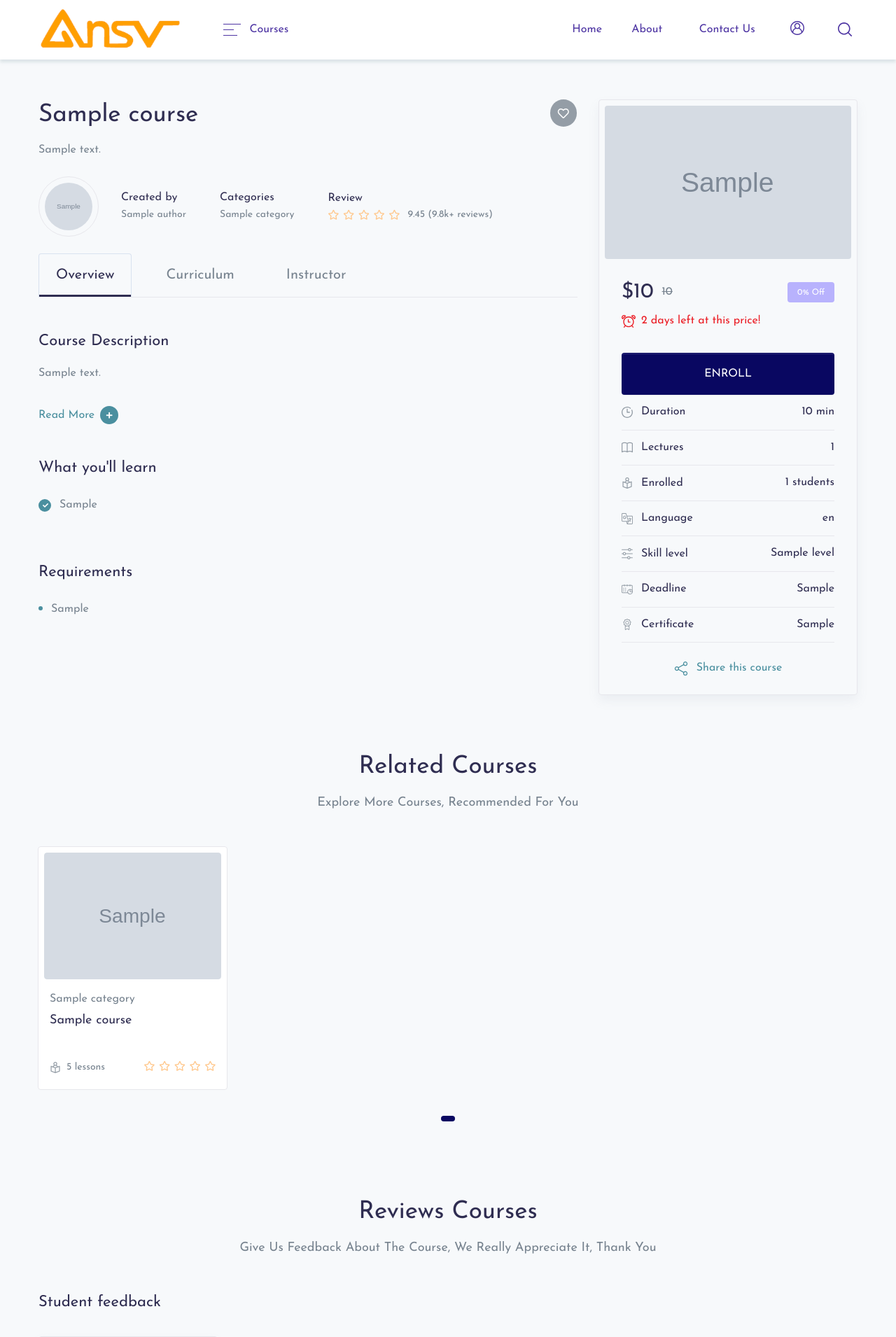
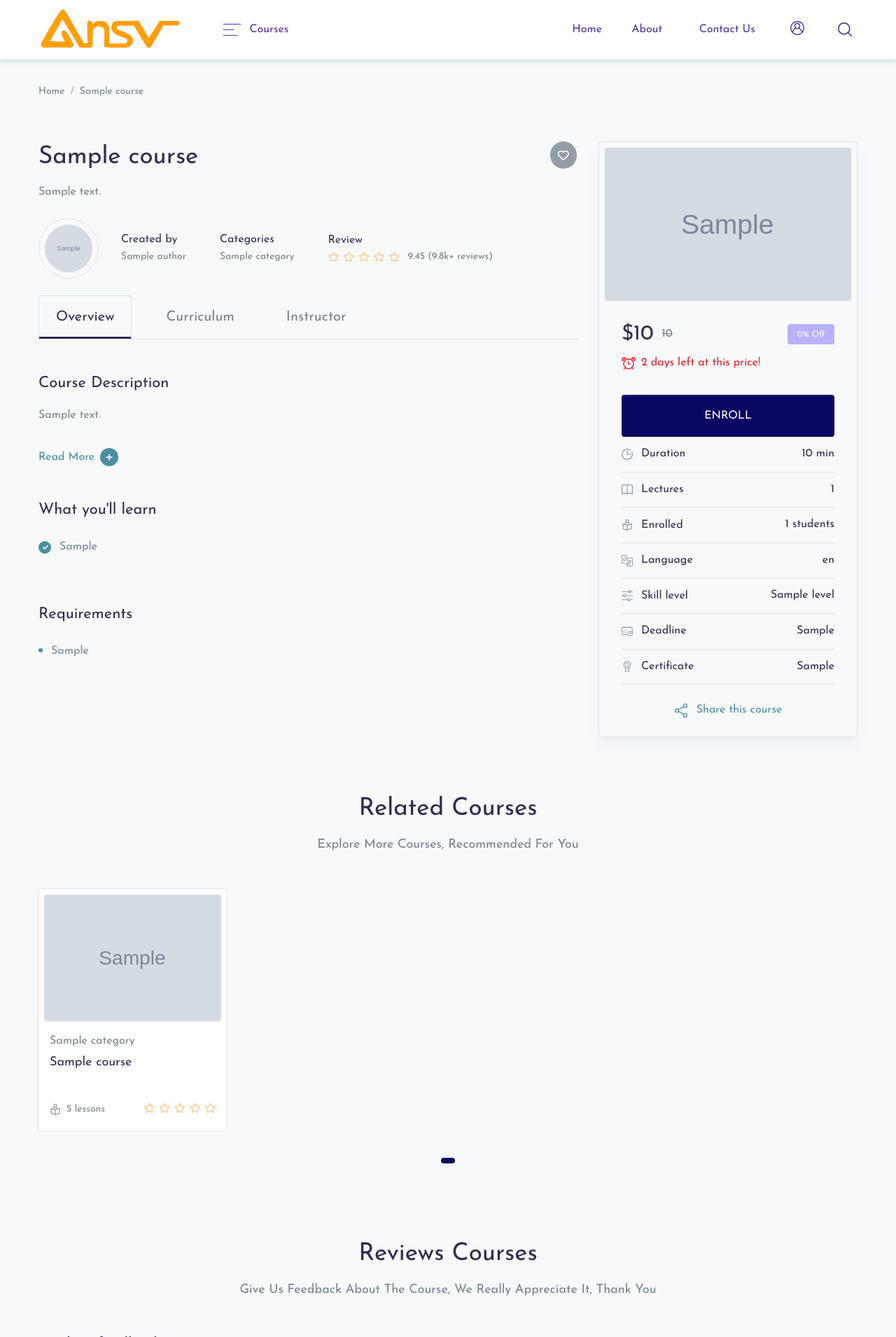
Before and after one commit to hoc2000/E-Learning, a Django app: a page that uses LMS/templates/base.html in a window 1280 px wide. Shown: the top 1910 px of the page at 70% size. Run offline with Django 4.2, Linux system fonts and the light colour scheme; tables that the repository leaves empty hold one stand-in row (values such as "Sample post"); grey boxes marked "Sample" are stand-in pictures; some libraries are stand-ins or nearby versions.

Commit message:
update template

```diff
--- a/LMS/templates/Main/home.html
+++ b/LMS/templates/Main/home.html
@@ -4,7 +4,7 @@
 {% load course_tags %}
 <!-- HERO
     ================================================== -->
-<section class="pb-11 pt-13 pt-xl-15 mt-n12 position-relative bg-white">
+<section class="pb-11 pt-15 pt-xl-15 mt-n12 position-relative bg-white" style="padding-top:60px">
     <div class="position-absolute top-0 right-0">
         <img src="{% static 'assets/img/illustrations/illustration-7.svg' %}" class="img-fluid" alt="...">
     </div>
--- a/LMS/templates/base.html
+++ b/LMS/templates/base.html
@@ -17,7 +17,6 @@
     <link href="https://fonts.googleapis.com/css2?family=Fredoka+One&amp;family=Lora:wght@400;700&amp;family=Montserrat:wght@400;500;600;700&amp;family=Nunito:wght@400;700&amp;display=swap" rel="stylesheet">
     <link rel="stylesheet" href="https://cdn.jsdelivr.net/npm/@fortawesome/fontawesome-free@5.15.4/css/fontawesome.min.css"
         integrity="sha384-jLKHWM3JRmfMU0A5x5AkjWkw/EYfGUAGagvnfryNV3F9VqM98XiIH7VBGVoxVSc7" crossorigin="anonymous">  {% endcomment %}
-        {% comment %} <link rel="stylesheet" href="{% static 'assets/fonts/SamsungOne/Samsung.css' %}">  {% endcomment %}
         <link rel="stylesheet" href="{% static 'assets/fonts/JosefinSans/Josefin.css' %}">
 
     <!-- libs CSS -->
--- a/LMS/templates/course/course_details.html
+++ b/LMS/templates/course/course_details.html
@@ -5,7 +5,7 @@
 <!-- BREADCRUMBS
     ================================================== -->
 
-<div class="container">
+<div class="container" style="padding-top:60px">
     {% include 'components/msg.html' %}
     <nav class="mb-5 mb-md-8 mt-2" aria-label="breadcrumb">
         <ol class="breadcrumb breadcrumb-scroll">
@@ -678,7 +678,7 @@
                     </a>
 
                     <span class="sk-fade-right badge-float bottom-0 right-0 mb-2 me-2">
-                        <ins class="h5 mb-0 text-white">$415.99</ins>
+                        <ins class="h5 mb-0 text-white">${% discount_calculation i.price i.discount %}</ins>
                     </span>
                 </div>
 
```
